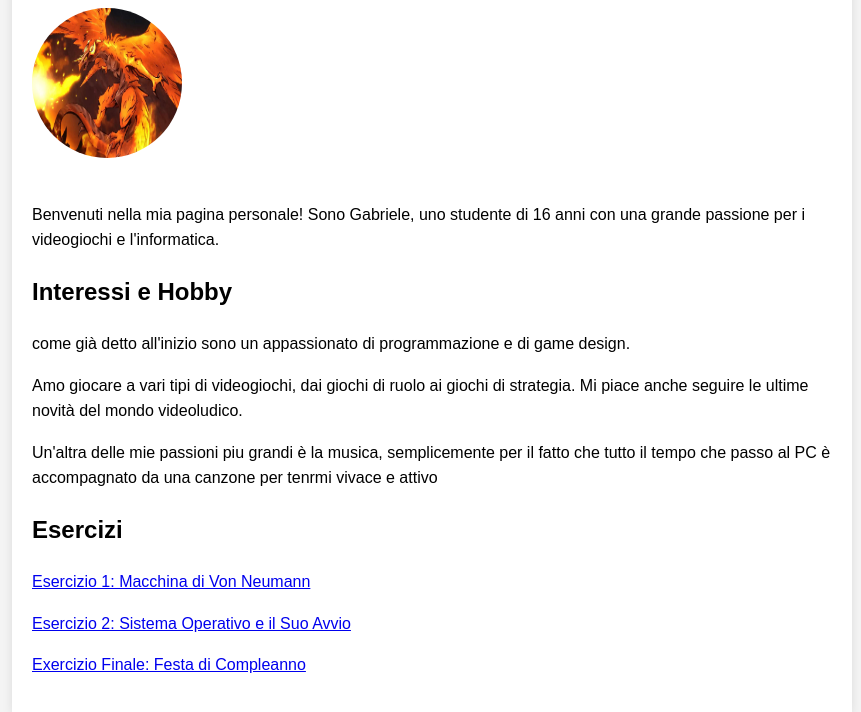
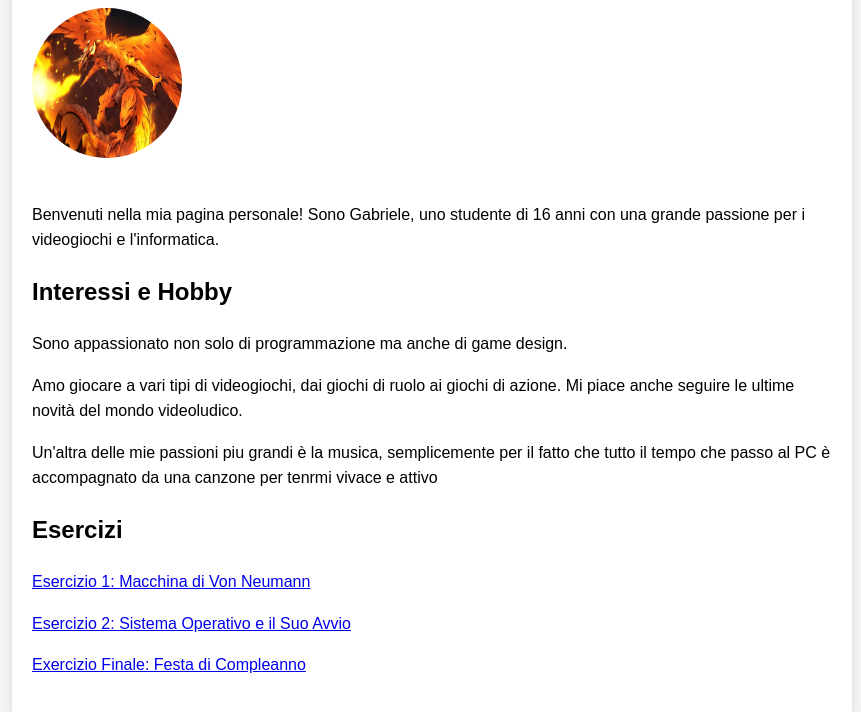
Before and after one commit to marchionnigabriele/marchionnigabriele.github.io, a plain HTML site: page index.html in a window 1280 px wide. Shown: the part 126-838 px from the top of the page, without its empty margins (208-1069 px from the left). Drawn offline with Linux system fonts and the light colour scheme.

Commit message:
Update index.html

```diff
--- a/index.html
+++ b/index.html
@@ -12,8 +12,8 @@
         <img src="yharon.jpg" alt="Profile Picture" class="profile-pic">
         <p>Benvenuti nella mia pagina personale! Sono Gabriele, uno studente di 16 anni con una grande passione per i videogiochi e l'informatica.</p>
         <h2>Interessi e Hobby</h2>
-        <p>come già detto all'inizio sono un appassionato di programmazione e di game design.</p>
-        <p>Amo giocare a vari tipi di videogiochi, dai giochi di ruolo ai giochi di strategia. Mi piace anche seguire le ultime novità del mondo videoludico.</p>
+        <p>Sono appassionato non solo di programmazione ma anche di game design.</p>
+        <p>Amo giocare a vari tipi di videogiochi, dai giochi di ruolo ai giochi di azione. Mi piace anche seguire le ultime novità del mondo videoludico.</p>
         <p>Un'altra delle mie passioni piu grandi è la musica, semplicemente per il fatto che tutto il tempo che passo al PC è accompagnato da una canzone per tenrmi vivace e attivo</p>
 
         <h2>Esercizi</h2>
```
